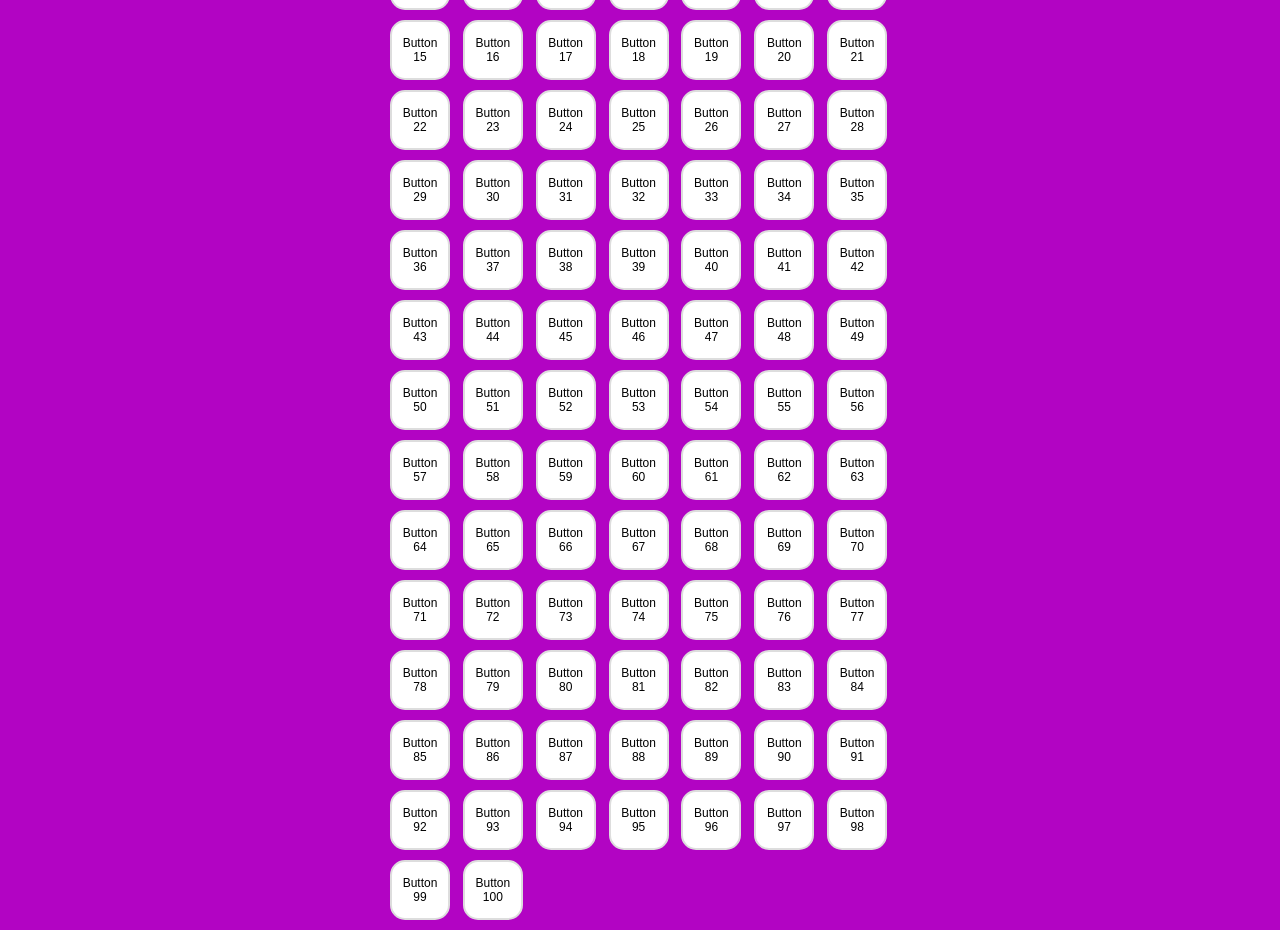
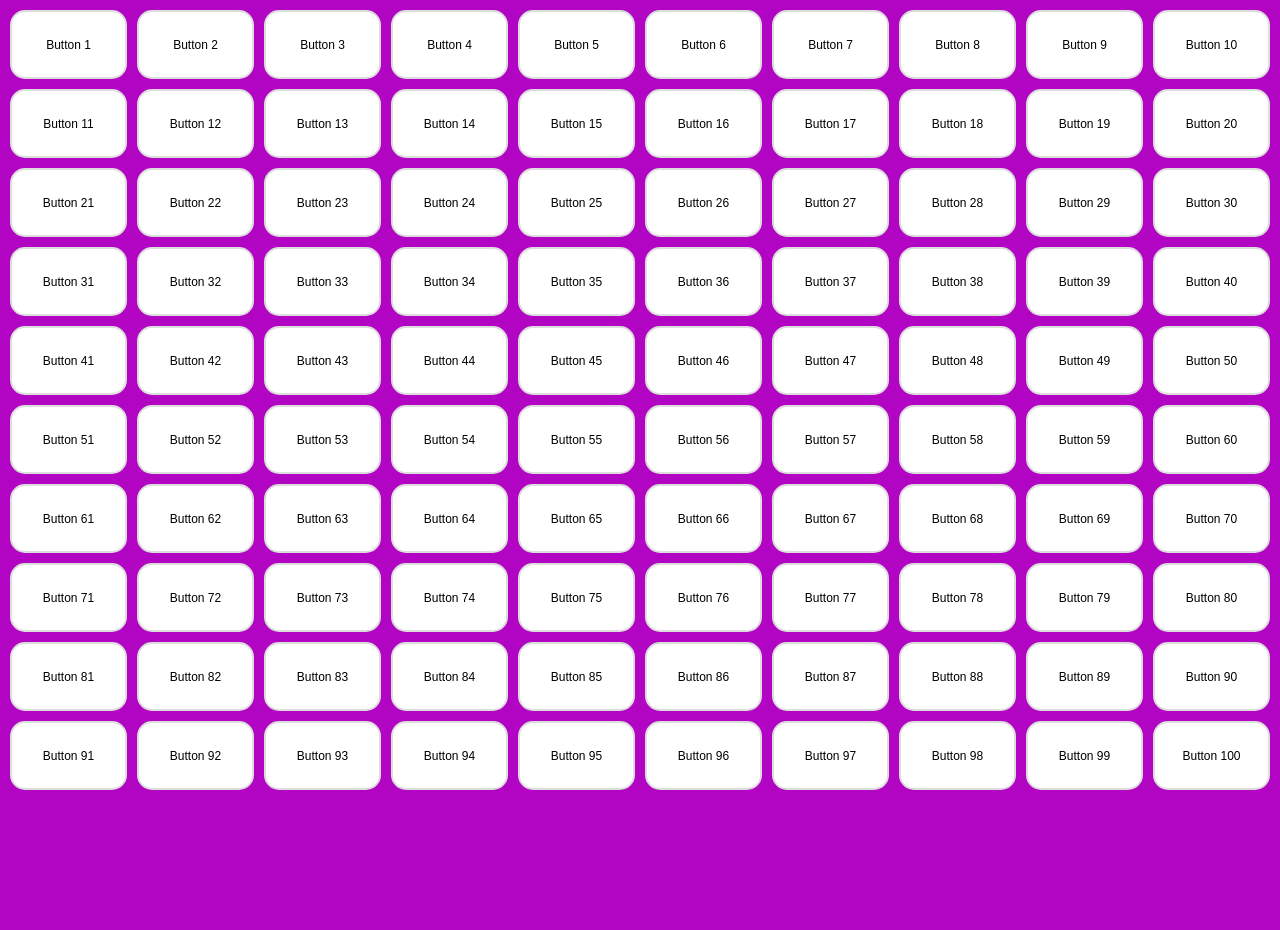
Before and after one commit to MaroM5/meli_messages, a plain HTML site: page index.html in a window 1280 px wide. After the commit the page ends 800 px from the top, so only its background shows below. Drawn offline with Linux system fonts and the light colour scheme.

Commit message:
Update styles.css

```diff
--- a/styles.css
+++ b/styles.css
@@ -10,29 +10,32 @@ body {
 
 .container {
     display: flex;
-    flex-wrap: wrap;
     justify-content: center;
+    align-items: center;
     width: 100%;
+    height: 100%;
     padding: 10px;
     box-sizing: border-box;
 }
 
 .buttons {
     display: grid;
-    grid-template-columns: repeat(auto-fit, minmax(60px, 1fr));
+    grid-template-columns: repeat(10, 1fr);
+    grid-template-rows: repeat(10, 1fr);
     gap: 10px;
     width: 100%;
-    max-width: 500px;
+    height: 100%;
 }
 
 button {
     background-color: #fff;
     border: 2px solid #ddd;
     border-radius: 15px;
-    width: 60px;
-    height: 60px;
+    width: 100%;
+    height: 100%;
     font-size: 12px;
     cursor: pointer;
+    box-sizing: border-box;
 }
 
 button:hover {
```
